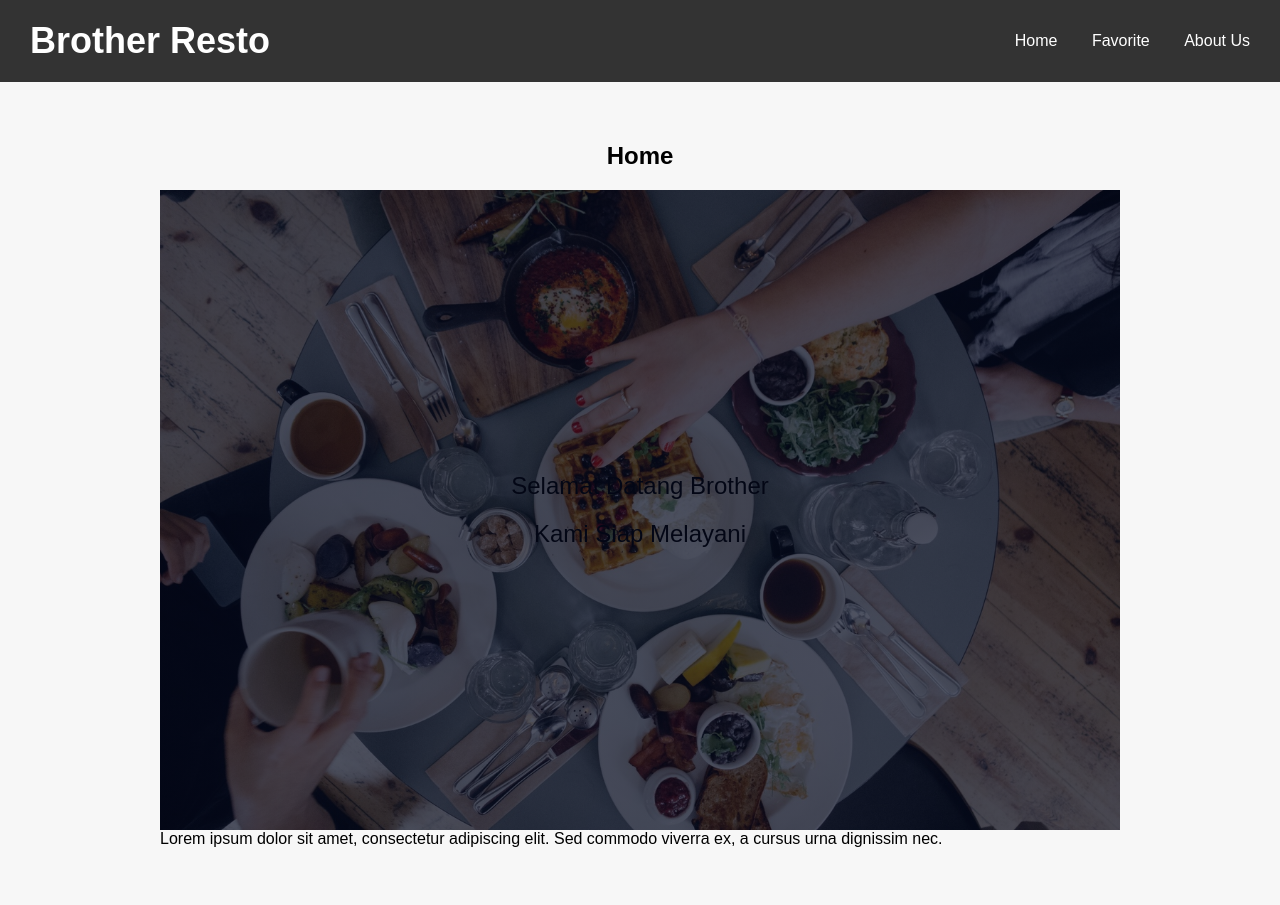
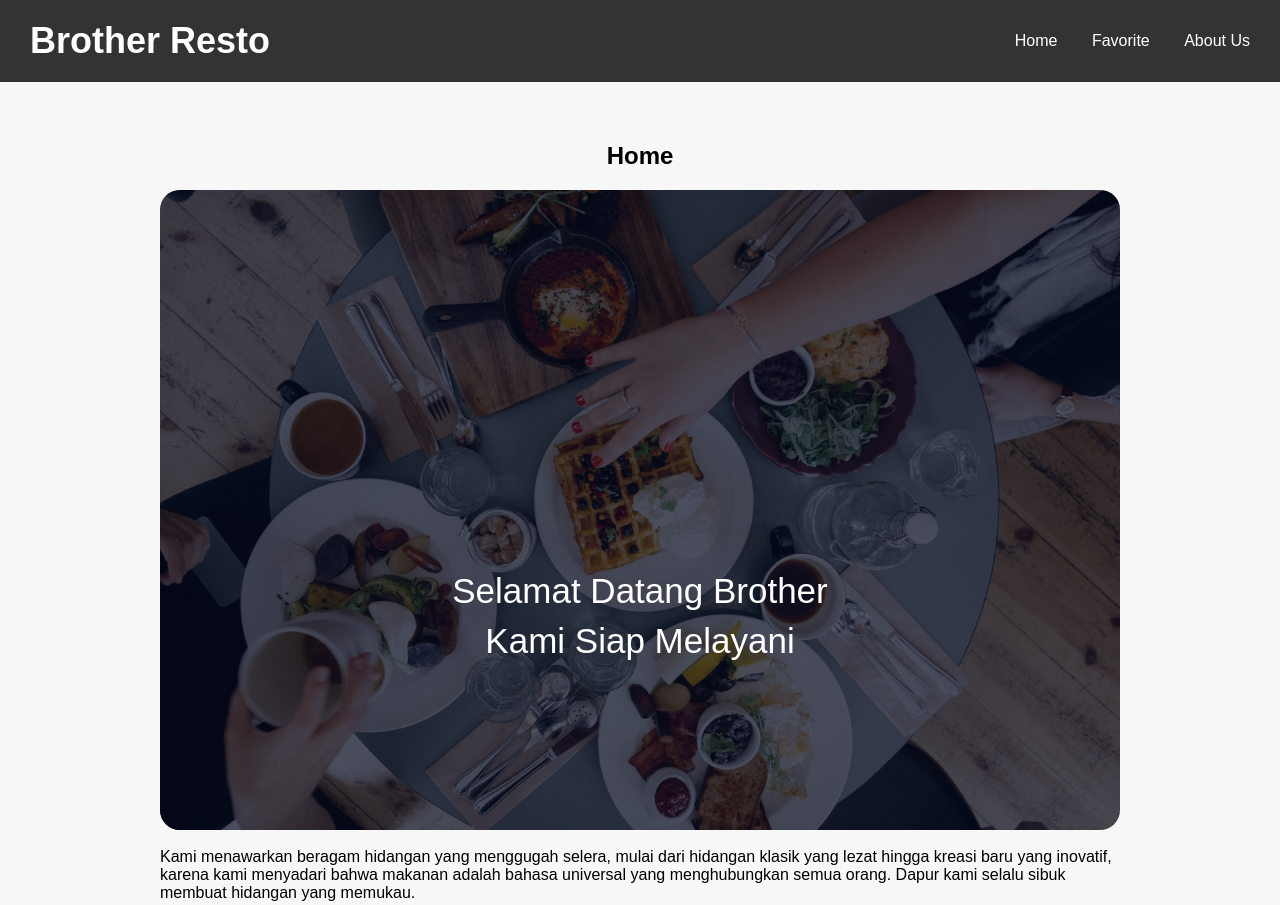
Before and after one commit to maulanafikriash/Brother-Resto, a website built with webpack: page src/templates/index.html in a window 1280 px wide. Shown: the top 905 px of the page. Built offline with nearby package versions, Linux system fonts and the light colour scheme; files whose address does not match are found by name.

Commit message:
add description & change styling

```diff
--- a/src/styles/main.css
+++ b/src/styles/main.css
@@ -30,7 +30,6 @@ header h1 {
   margin-left: 30px;
 }
 
-
 nav ul {
   list-style: none;
 }
@@ -55,58 +54,53 @@ nav ul li a:hover {
   font-weight: bold;
 }
 
-/* ... Kode CSS sebelumnya ... */
-
-/* Styling untuk gambar dan latar belakang */
 .image-container {
   position: relative;
   text-align: center;
 }
 
 .responsive-image {
-  max-width: 100%; /* Gambar tidak akan melebihi lebar kontainer */
-  height: auto; /* Gambar akan menyesuaikan tingginya sesuai aspek rasio */
-  display: block; /* Menghilangkan jarak bawah gambar yang disebabkan oleh elemen inline */
-  margin: 0 auto; /* Mengatur gambar ke tengah jika lebar gambar lebih kecil dari kontainer */
+  max-width: 100%;
+  margin: 0 auto;
+  height: auto;
+  display: block;
+
 }
 
-/* Styling untuk latar belakang teks */
-.text-overlay {
+
+.image-with-overlay::before {
+  top: 0;
+  content: '';
   position: absolute;
-  top: 0;
   left: 0;
   width: 100%;
+  background: linear-gradient(rgba(4, 9, 30, 0.7), rgba(4, 9, 30, 0.7));
   height: 100%;
-  display: flex;
-  flex-direction: column;
-  justify-content: center;
-  align-items: center;
+  z-index: 1;
+}
+
+.text-overlay {
+  width: 100%;
+    color:#fff;
+    position: absolute;
+    top: 70%;
+    left: 30%;
+    transform: translate(-30%,-70%);
+    text-align: center;
+    z-index: 2;
 }
 
 .text-overlay p {
-  font-size: 24px;
+  font-size: 35px;
   margin: 10px 0;
+  color: #fff;
 }
 
-/* Efek gradient pada gambar */
 .image-with-overlay {
   position: relative;
   overflow: hidden;
+  border-radius: 20px;
 }
-
-.image-with-overlay::before {
-  content: '';
-  position: absolute;
-  top: 0;
-  left: 0;
-  width: 100%;
-  height: 100%;
-  background: linear-gradient(rgba(4, 9, 30, 0.7), rgba(4, 9, 30, 0.7));
-  z-index: 1; /* Mengatur latar belakang di atas gambar */
-}
-
-/* ... Kode CSS setelahnya ... */
-
 
 section {
   padding: 40px 0;
--- a/src/templates/index.html
+++ b/src/templates/index.html
@@ -31,8 +31,8 @@
                     </div>
                 </div>
             </div>
-
-            <p>Lorem ipsum dolor sit amet, consectetur adipiscing elit. Sed commodo viverra ex, a cursus urna dignissim nec.</p>
+            <br>
+            <p>Kami menawarkan beragam hidangan yang menggugah selera, mulai dari hidangan klasik yang lezat hingga kreasi baru yang inovatif, karena kami menyadari bahwa makanan adalah bahasa universal yang menghubungkan semua orang. Dapur kami selalu sibuk membuat hidangan yang memukau.</p>
         </div>
     </section>
 
```
